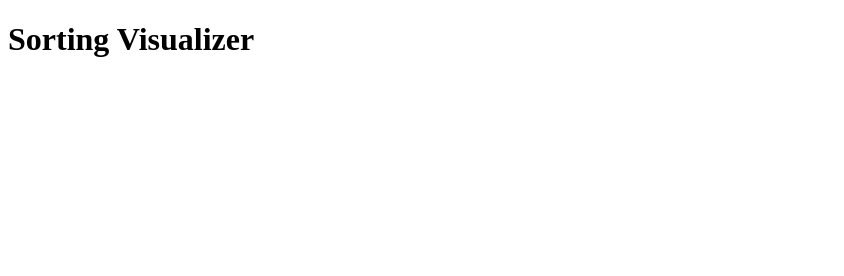
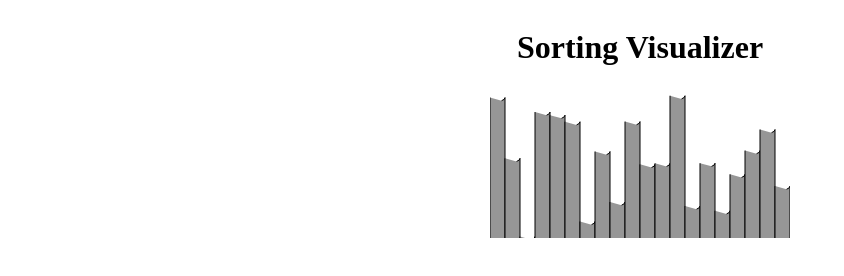
Before and after one commit to sneha-4-22/Sorting-Algorithm-Visualizer, a plain HTML site: page index.html in a window 1280 px wide. Shown: the whole page, without its empty margins (0-844 px from the left). Drawn offline with Linux system fonts and the light colour scheme.

Commit message:
added col

```diff
--- a/column.js
+++ b/column.js
@@ -0,0 +1,24 @@
+class Column {
+    constructor(x, y, width, height) {
+        this.x = x;
+        this.y = y;
+        this.width = width;
+        this.height = height;
+    }
+
+    draw(ctx) {
+        const left=this.x-this.width/2;
+        const top=this.y-this.height;
+        const right=this.x+this.width/2;
+        ctx.beginPath();
+        // ctx.rect(left,top,this.width,this.height);
+        ctx.fillStyle="rgb(150,150,150)";
+        ctx.moveTo(left,top);
+        ctx.lineTo(left,this.y);
+        ctx.ellipse(this.x,this.y,this.width/2,this.width/4,0,Math.PI,Math.PI*2,true);
+        ctx.lineTo(right,top);
+        ctx.ellipse(this.x,top,this.width/2,this.width/4,0,Math.PI*2,true);
+        ctx.fill();
+        ctx.stroke();
+    }
+}
--- a/index.html
+++ b/index.html
@@ -1,5 +1,8 @@
 <!DOCTYPE html>
+<html lang="en">
 <head>
+    <meta charset="UTF-8">
+    <meta name="viewport" content="width=device-width, initial-scale=1.0">
     <title>Sorting Visualizer</title>
     <link rel="stylesheet" href="style.css">
 </head>
--- a/script.js
+++ b/script.js
@@ -1,16 +1,16 @@
-const n=20;
-const array=[];
-for(let i=0;i<n;i++){
-    array[i]=Math.random();
+const n = 20;
+const array = [];
+for (let i = 0; i < n; i++) {
+    array[i] = Math.random();
 }
-const cols=[];
-const spacing=mycanvas.width/n;
-const ctx=mycanvas.getContext("2d");
-for(leti=0;i<array.length;i++){
-    const x =i*spacing+spacing/2;
-    const y=mycanvas.height;
-    const width=spacing;
-    const height=mycanvas.height*array[i];
-    cols[i]=new Column(x,y,width,height);
+const cols = [];
+const spacing = mycanvas.width / n;
+const ctx = mycanvas.getContext("2d");
+for (let i = 0; i < array.length; i++) {
+    const x = i * spacing + spacing / 2;
+    const y = mycanvas.height;
+    const width = spacing;
+    const height = mycanvas.height * array[i];
+    cols[i] = new Column(x, y, width, height);
     cols[i].draw(ctx);
 }
--- a/style.css
+++ b/style.css
@@ -0,0 +1,5 @@
+body{
+    display: flex;
+    flex-direction: column;
+    align-items: center;
+}
```
